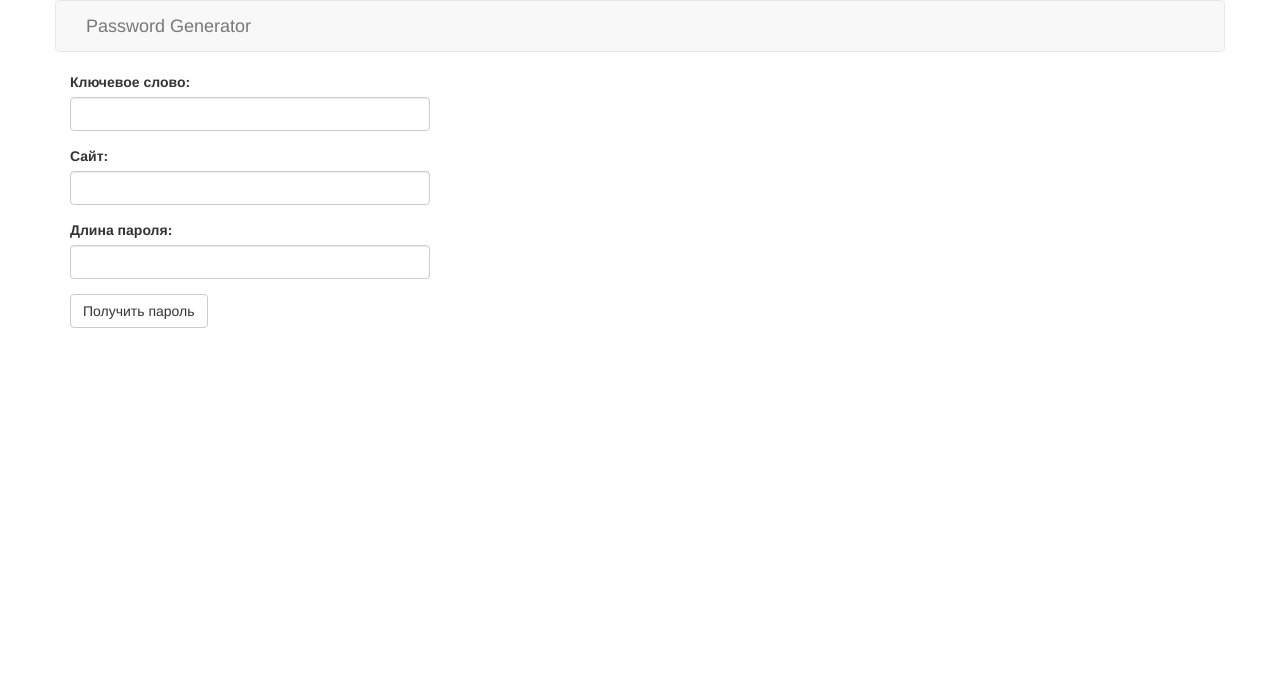
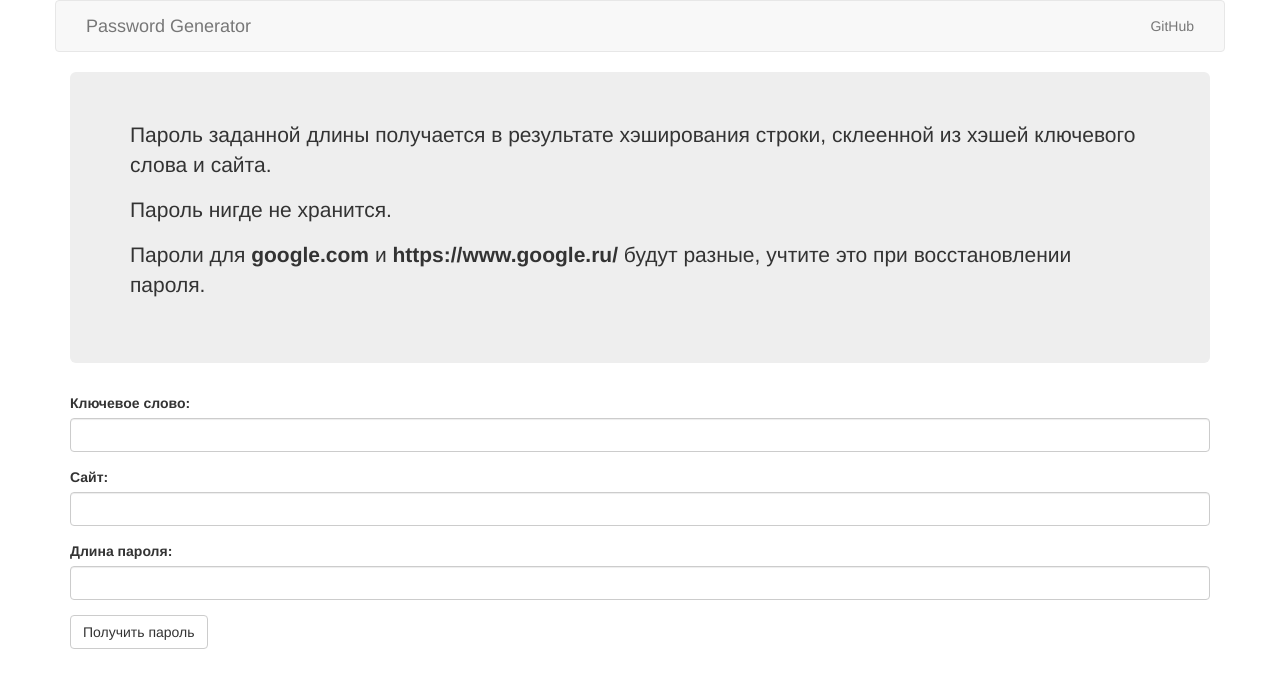
Before and after one commit to hutado/pswd_gen_flask, a Flask app: page / in a window 1280 px wide. Shown: the top 688 px of the page. Run offline with Flask 2, Linux system fonts and the light colour scheme; some libraries are stand-ins or nearby versions.

Commit message:
Updated index.html

```diff
--- a/app/templates/index.html
+++ b/app/templates/index.html
@@ -4,17 +4,27 @@
 {% block title %}Password Generator{% endblock %}
 
 {% block navbar %}
-    <nav class="navbar navbar-default container">
-        <div class="navbar-header">
-            <div class="navbar-brand">Password Generator</a>
-        </div>
-    </nav>
+<nav class="navbar navbar-default container">
+    <div class="navbar-header">
+        <a class="navbar-brand" href="/">Password Generator</a>
+    </div>
+    <div class="collapse navbar-collapse" id="bs-example-navbar-collapse-1">
+        <ul class="nav navbar-nav navbar-right">
+            <li><a href="https://github.com/hutado/pswd_gen_flask">GitHub</a></li>
+        </ul>
+    </div>
+</nav>
 {% endblock %}
 
 {% block content %}
     <div class="container">
+        <div class="jumbotron">
+            <p>Пароль заданной длины получается в результате хэширования строки, склеенной из хэшей ключевого слова и сайта.</p>
+            <p>Пароль нигде не хранится.</p>
+            <p>Пароли для <b>google.com</b> и <b>https://www.google.ru/</b> будут разные, учтите это при восстановлении пароля.</p>
+        </div>
         <div class="row">
-            <div class="col-md-4">
+            <div class="col-md-12">
                 {{ wtf.quick_form(form) }}
             </div>
         </div>
```
